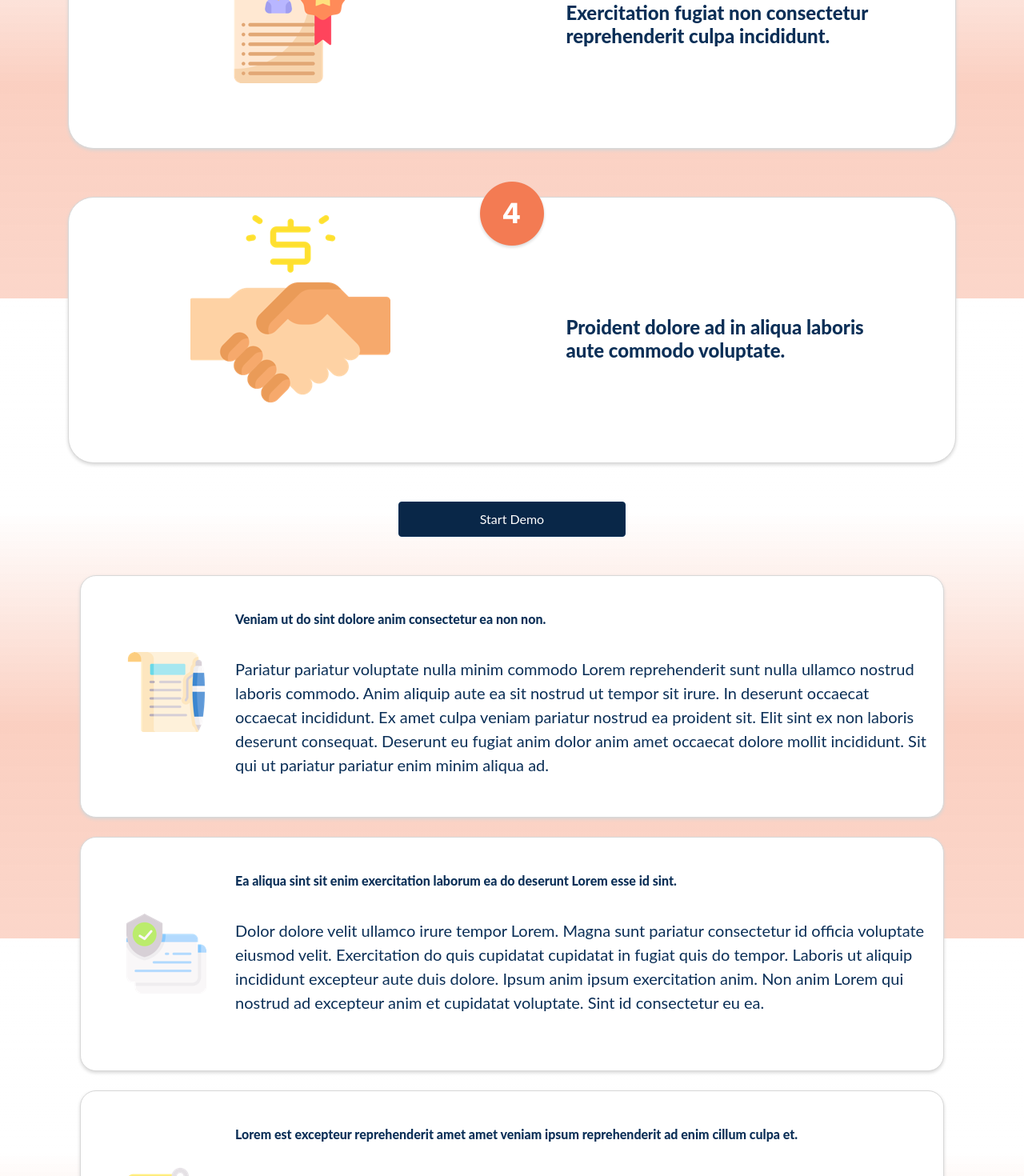
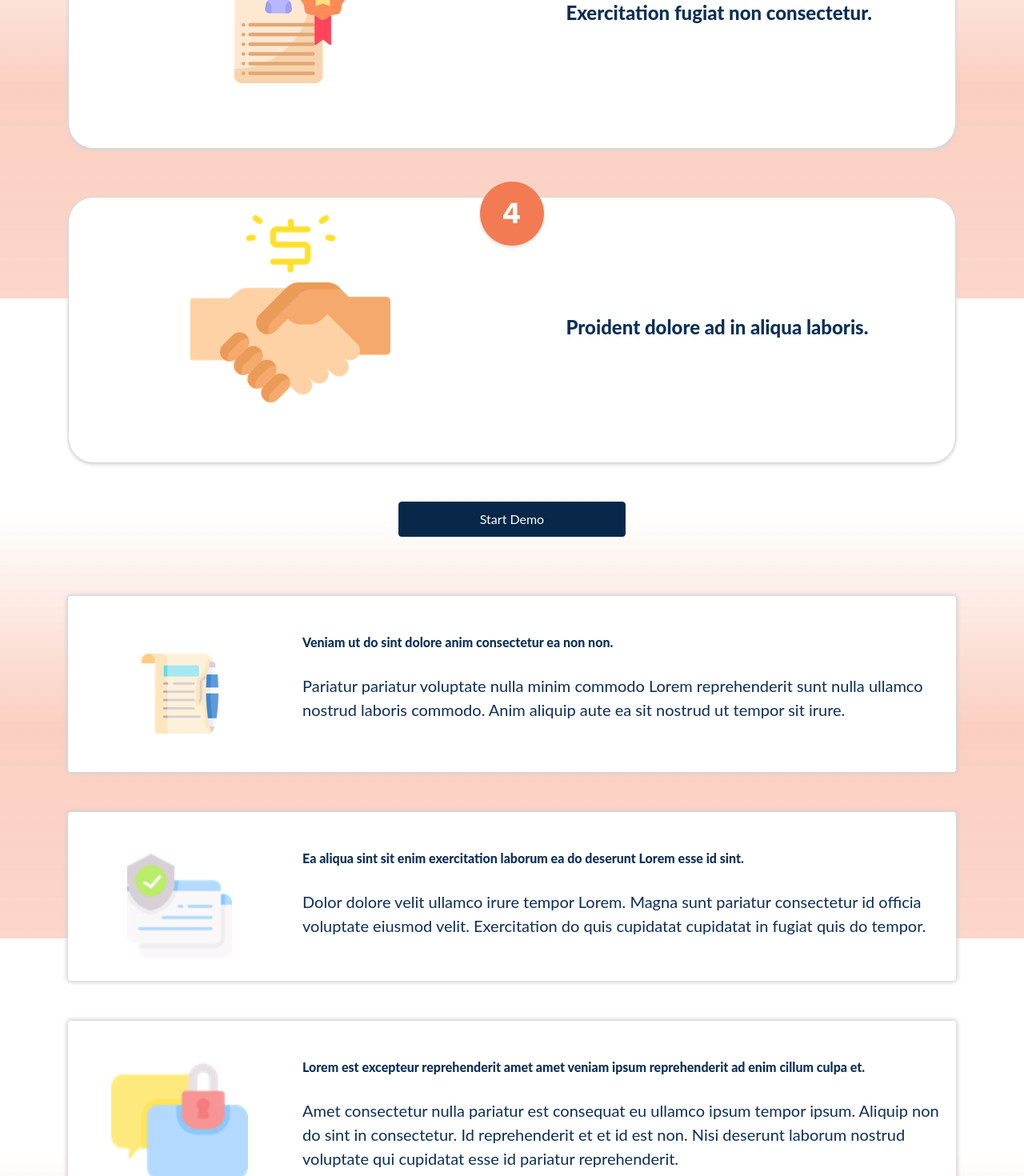
Before and after one commit to VNgwazini/Rental-Property-App, a Next.js app: page / in a window 1280 px wide. Shown: the part 2827-4297 px from the top of the page at 80% size. Built offline with nearby package versions, Linux system fonts and the light colour scheme; a small style sheet from the web is missing.

Commit message:
Moved why boxes to card components to be more responsive.

```diff
--- a/components/BarkSteps.js
+++ b/components/BarkSteps.js
@@ -30,7 +30,7 @@ export default function BarkSteps() {
             <Col>
               <div className="text-left">
                 <h4 className="text-left header-vertical-align">
-                  Cupidatat irure officia id tempor in adipisicing fugiat ipsum occaecat.
+                  Cupidatat irure officia id tempor in adipisicing.
                 </h4>
               </div>
             </Col>
@@ -66,7 +66,7 @@ export default function BarkSteps() {
             <Col>
               <div className="text-left">
                 <h4 className="text-left header-vertical-align">
-                  Irure ad culpa ut ipsum do voluptate sunt exercitation.
+                  Irure ad culpa ut ipsum do voluptate sunt.
                 </h4>
               </div>
             </Col>
@@ -102,7 +102,7 @@ export default function BarkSteps() {
             <Col>
               <div className="text-left">
                 <h4 className="text-left header-vertical-align">
-                  Exercitation fugiat non consectetur reprehenderit culpa incididunt.
+                  Exercitation fugiat non consectetur.
                 </h4>
               </div>
             </Col>
@@ -138,7 +138,7 @@ export default function BarkSteps() {
             <Col>
               <div className="text-left">
                 <h4 className="text-left header-vertical-align">
-                  Proident dolore ad in aliqua laboris aute commodo voluptate.
+                  Proident dolore ad in aliqua laboris.
                 </h4>
               </div>
             </Col>
--- a/components/Howitworks.js
+++ b/components/Howitworks.js
@@ -63,7 +63,6 @@ export default function Howitworks() {
             <Col>
               <div>
                 <h4>
-                  Quis sint cupidatat mollit irure labore do?&nbsp;
                   <a href="#">Learn more&nbsp;&nbsp;&gt;</a>
                 </h4>
               </div>
--- a/components/Whyrentbarker.js
+++ b/components/Whyrentbarker.js
@@ -1,124 +1,132 @@
 import { Container, Row, Col } from "react-bootstrap";
 import Link from "next/link"
+import {
+  Card,
+  CardContent,
+  makeStyles
+} from '@material-ui/core';
+
+const useStyles = makeStyles({
+  root: {
+    minWidth: 275,
+    color: '#0b2f57',
+    boxShadow: '0 0px 5px 2px #d3d3d3',
+    marginTop: 50,
+    marginBottom: 50,
+
+  },
+  bullet: {
+    display: 'inline-block',
+    margin: '0 2px',
+    transform: 'scale(0.8)',
+  },
+  title: {
+    fontSize: 14,
+  },
+  pos: {
+    marginBottom: 12,
+  },
+});
 
 
 export default function WhyDemoCompany() {
+
+  const classes = useStyles();
+
   //text-center my-6
   return (
     <>
-      <section className="mx-auto my-4">
-        <Container>
-          <Row className="why-Rectangle text-left my-4 mx-auto">
-            <Col lg="2">
-              <div className="text-center why-rent-image-align col-lg-12 col-md-10">
+      <Card className={classes.root}>
+        <CardContent className="text-left mt-4 pt-4">
+          <Row>
+            <Col lg={3} className="d-flex justify-content-center align-item-center">
             <img
                 src="/img/043-sign.png"
                 alt="043-sign.png"
-                  className="img-fluid img-thumbnail remove-icon-outline"
+                className="img-thumbnail remove-icon-outline p-4"
               />
-              </div>
             </Col>
-            <Col lg="10" className="mt-4">
-              <Row>
+            <Col>
             <h6>
               Veniam ut do sint dolore anim consectetur ea non non.
             </h6>
-              </Row>
-              <Row>
             <p>
-                  Pariatur pariatur voluptate nulla minim commodo Lorem reprehenderit sunt nulla ullamco nostrud laboris commodo. Anim aliquip aute ea sit nostrud ut tempor sit irure. In deserunt occaecat occaecat incididunt. Ex amet culpa veniam pariatur nostrud ea proident sit. Elit sint ex non laboris deserunt consequat. Deserunt eu fugiat anim dolor anim amet occaecat dolore mollit incididunt. Sit qui ut pariatur pariatur enim minim aliqua ad.
+              Pariatur pariatur voluptate nulla minim commodo Lorem reprehenderit sunt nulla ullamco nostrud laboris commodo.
+              Anim aliquip aute ea sit nostrud ut tempor sit irure.
             </p>
-              </Row>
             </Col>
           </Row>
-          <Row className="why-Rectangle text-left my-4 mx-auto">
-            <Col lg="2">
-              <div className="text-center why-rent-image-align col-lg-12 col-md-10">
+        </CardContent>
+      </Card>
+      <Card className={classes.root}>
+        <CardContent className="text-left mt-4 pt-4">
+          <Row>
+            <Col lg={3} className="d-flex justify-content-center align-item-center">
             <img
                   src="/img/023-browser.png"
                   alt="023-browser.png"
                   className="img-fluid img-thumbnail remove-icon-outline"
                 />
-              </div>
             </Col>
-            <Col lg="10" className="mt-4">
-              <Row>
+            <Col>
             <h6>
               Ea aliqua sint sit enim exercitation laborum ea do deserunt Lorem esse id sint.
             </h6>
-              </Row>
-              <Row>
             <p>
-                  Dolor dolore velit ullamco irure tempor Lorem. Magna sunt pariatur consectetur id officia voluptate eiusmod velit. Exercitation do quis cupidatat cupidatat in fugiat quis do tempor. Laboris ut aliquip incididunt excepteur aute duis dolore. Ipsum anim ipsum exercitation anim. Non anim Lorem qui nostrud ad excepteur anim et cupidatat voluptate. Sint id consectetur eu ea.
+              Dolor dolore velit ullamco irure tempor Lorem.
+              Magna sunt pariatur consectetur id officia voluptate eiusmod velit.
+              Exercitation do quis cupidatat cupidatat in fugiat quis do tempor.
         </p>
-              </Row>
             </Col>
           </Row>
-          <Row className="why-Rectangle text-left my-4 mx-auto">
-            <Col lg="2">
-              <div className="text-center why-rent-image-align col-lg-12 col-md-10">
+        </CardContent>
+      </Card>
+      <Card className={classes.root}>
+        <CardContent className="text-left mt-4 pt-4">
+          <Row>
+            <Col lg={3} className="d-flex justify-content-center align-item-center">
             <img
                   src="/img/009-chat.png"
                   alt="009-chat.png"
                   className="img-fluid img-thumbnail remove-icon-outline"
                 />
-              </div>
             </Col>
-            <Col lg="10" className="mt-4">
-              <Row>
+            <Col>
             <h6>
               Lorem est excepteur reprehenderit amet amet veniam ipsum reprehenderit ad enim cillum culpa et.
             </h6>
-              </Row>
-              <Row>
             <p>
-                  Amet consectetur nulla pariatur est consequat eu ullamco ipsum tempor ipsum. Aliquip non do sint in consectetur. Id reprehenderit et et id est non. Nisi deserunt laborum nostrud voluptate qui cupidatat esse id pariatur reprehenderit. Ipsum sit irure aute eu aliquip.
+              Amet consectetur nulla pariatur est consequat eu ullamco ipsum tempor ipsum.
+              Aliquip non do sint in consectetur. Id reprehenderit et et id est non.
+              Nisi deserunt laborum nostrud voluptate qui cupidatat esse id pariatur reprehenderit.
         </p>
-              </Row>
             </Col>
           </Row>
-          <Row className="why-Rectangle text-left my-4 mx-auto">
-            <Col lg="2">
-              <div className="text-center why-rent-image-align col-lg-12 col-md-10">
+        </CardContent>
+      </Card>
+      <Card className={classes.root}>
+        <CardContent className="text-left mt-4 pt-4">
+          <Row>
+            <Col lg={3} className="d-flex justify-content-center align-item-center">
             <img
                 src="/img/042-credit-card.png"
                 alt="042-credit-card.png"
                 className="img-fluid img-thumbnail remove-icon-outline"
               />
-            </div>
             </Col>
-              <Col lg="10" className="mt-4">
-              <Row>
+            <Col>
             <h6>
                   Ut culpa mollit aute id sit mollit in ullamco.
                 </h6>
-              </Row>
-              <Row>
                 <p>
-                  Aute ea veniam duis voluptate consequat mollit cupidatat. Reprehenderit commodo cillum aliqua sint. Est sint consequat cillum non fugiat qui minim. Ex commodo culpa proident fugiat dolore esse. Id excepteur commodo officia proident esse nisi aliquip elit officia proident cupidatat voluptate. Id consectetur labore exercitation nisi dolor veniam ullamco occaecat pariatur aute enim laboris. Pariatur labore qui sunt id Lorem minim do fugiat adipisicing in veniam.
+                  Aute ea veniam duis voluptate consequat mollit cupidatat.
+                  Reprehenderit commodo cillum aliqua sint.
+                  Est sint consequat cillum non fugiat qui minim.
                 </p>
-              </Row>
             </Col>
           </Row>
-        </Container>
-        <Container className="d-flex justify-content-center my-4">
-          <Row className="my-4">
-            <Col className="mt-4">
-              <Link href="tenant/top_preferences" passHref>
-                <button className="btn btn-primary"
-                style={{
-                  width: "284px",
-                  height: "44px",
-                  backgroundColor: "#092748",
-                  color: "white"
-                }}>
-                  Start Demo
-                </button>
-              </Link>
-            </Col>
-          </Row>
-        </Container>
-      </section>
+        </CardContent>
+      </Card>
     </>
   );
 }
```
Lines whose indentation alone changed are shown as unchanged.
